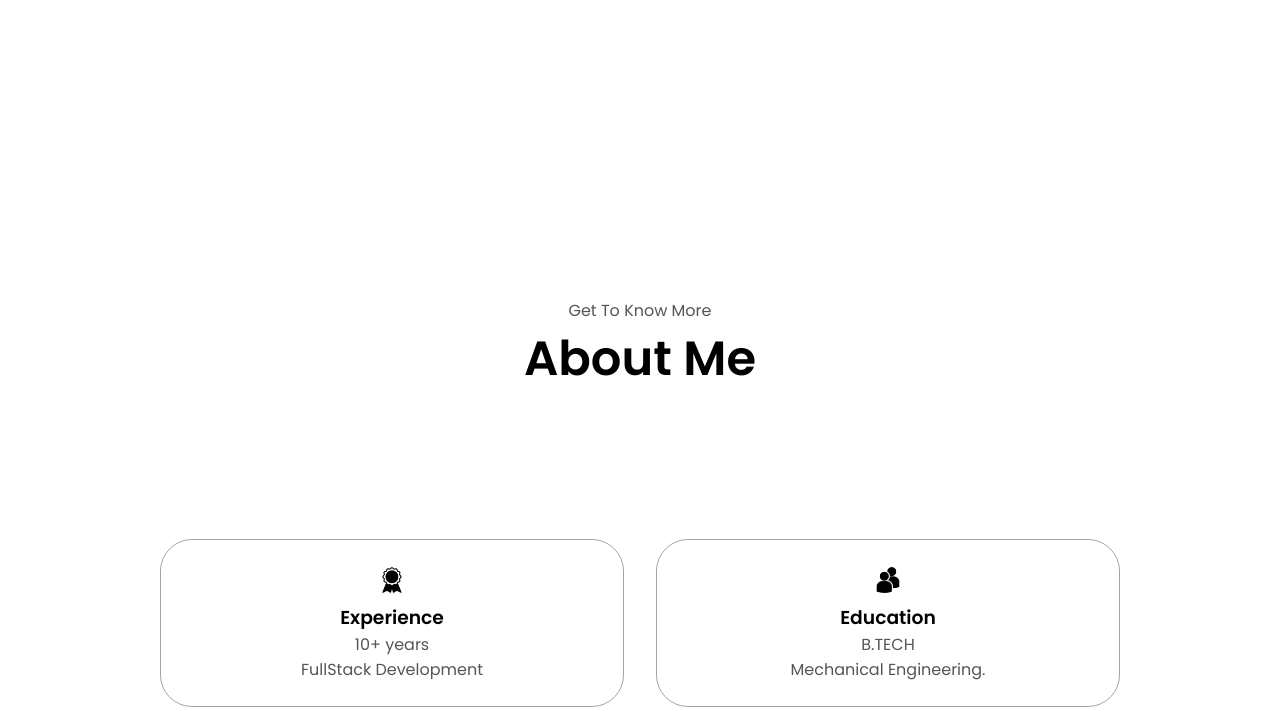
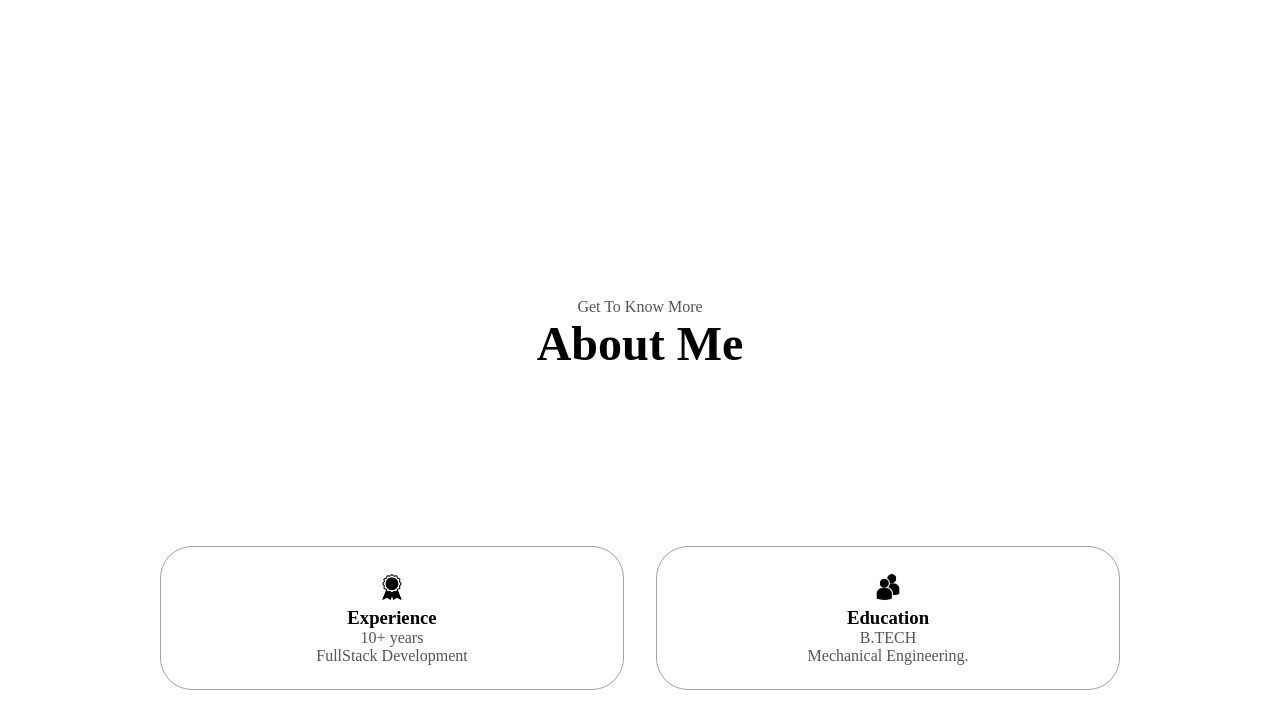
Before and after one commit to git-neel/SimplePortfolio, a plain HTML site: page index.html in a window 1280 px wide. Shown: the part 630-1349 px from the top of the page. Drawn offline with Linux system fonts and the light colour scheme.

Commit message:
font of the websiter will change every 1 min

```diff
--- a/script.js
+++ b/script.js
@@ -89,3 +89,25 @@ typewriterElements.forEach((element) => {
     observer.observe(element);
   }
 });
+
+
+// // Define an array of font families to cycle through
+ const fontFamilies = ["Courier New", "Chalkboard", "Chalkboard SE", "Apple Color Emoji", "Charter",
+"Comic Sans MS"];
+
+
+// Function to change the font family
+function changeFontFamily() {
+  // Get a random font family from the array
+  const randomIndex = Math.floor(Math.random() * fontFamilies.length);
+  const randomFontFamily = fontFamilies[randomIndex];
+
+  // Set the font family of the body element
+  document.body.style.fontFamily = randomFontFamily;
+}
+
+// Call the function initially
+changeFontFamily();
+
+// Set an interval to change the font family every 10 seconds
+setInterval(changeFontFamily, 10000); // 10000 milliseconds = 10 seconds
--- a/style.css
+++ b/style.css
@@ -1,6 +1,5 @@
 /* GENERAL */
 
-@import url("https://fonts.googleapis.com/css2?family=Poppins:wght@300;400;500;600&display=swap");
 
 * {
     margin: 0;
@@ -8,7 +7,8 @@
 }
 
 body {
-    font-family: "Poppins", sans-serif;
+    font-family: "Apple Color Emoji";
+
 }
 
 html {
@@ -16,7 +16,7 @@ html {
 }
 
 p {
-    color: rgb(85, 85, 85);
+    color: rgb(85,85,85);
 }
 
 /* TRANSITION */
```
